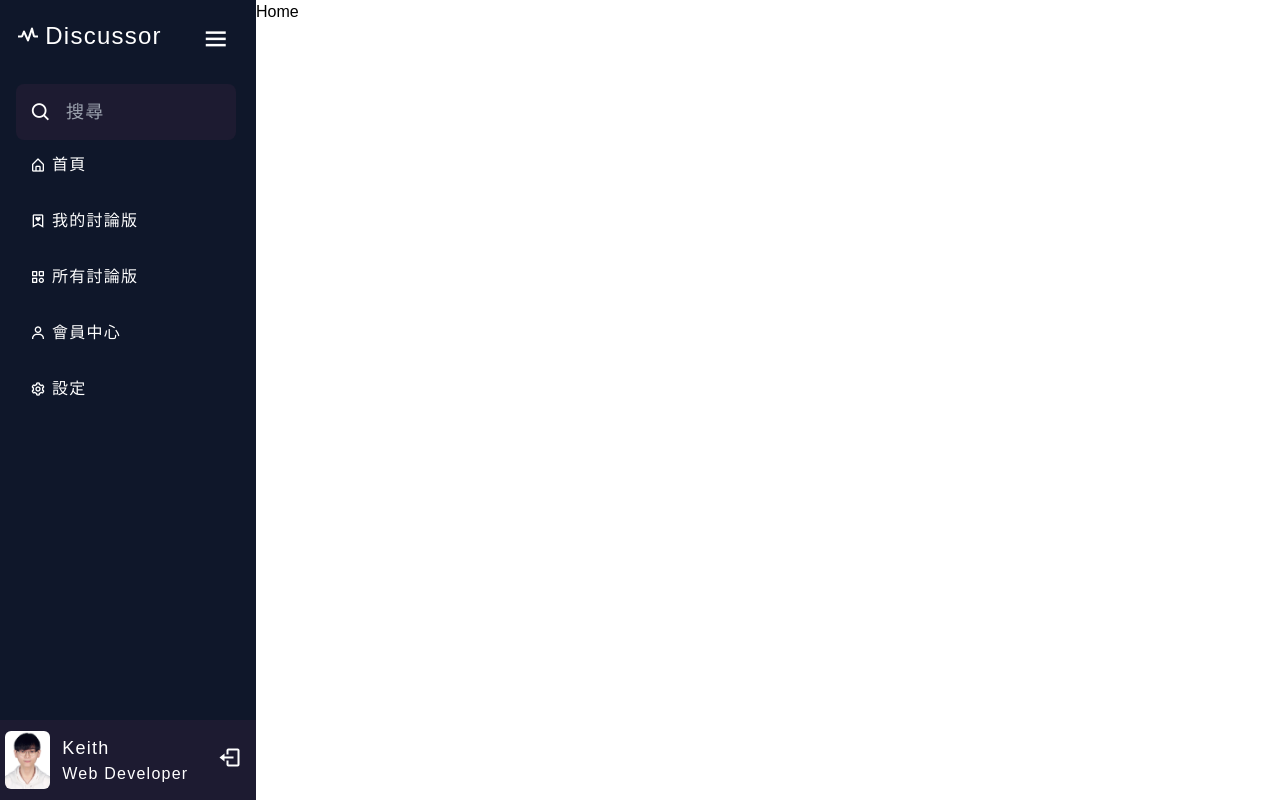
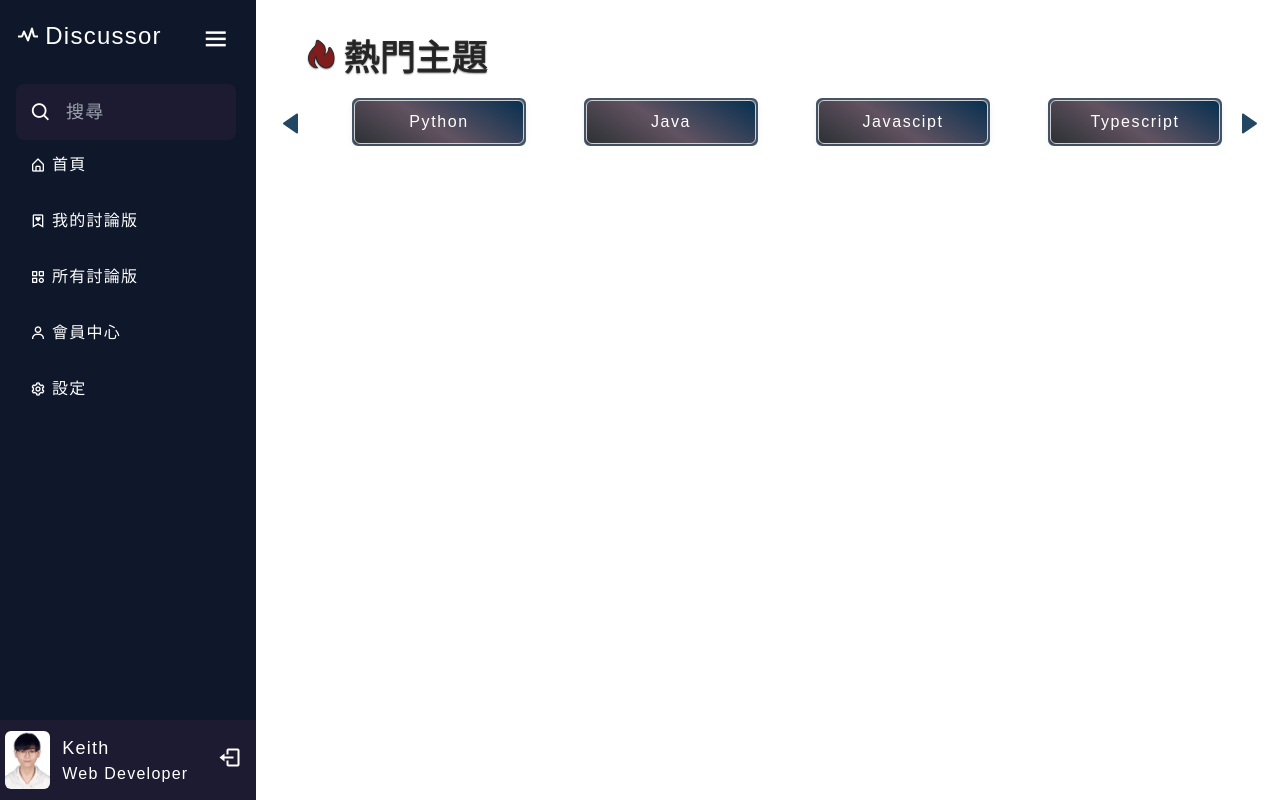
Before and after one commit to Hikariyen881230/discussor, a Next.js app: page / in a window 1280 px wide. Built offline with nearby package versions, Linux system fonts and the light colour scheme.

Commit message:
[ fix ]修改布局&[ complete ]自訂scroll-bar

```diff
--- a/src/app/components/Sidemenu/Sidemenu.tsx
+++ b/src/app/components/Sidemenu/Sidemenu.tsx
@@ -6,7 +6,7 @@ import Link from 'next/link'
 import Image from 'next/image'
 import React, { useState } from 'react'
 
-export default function SideMenu() {
+const SideMenu: React.FC = () => {
   const [collapse, setCollapse] = useState(false)
 
   function hanldeCollapse() {
@@ -115,3 +115,5 @@ export default function SideMenu() {
     </div>
   )
 }
+
+export default SideMenu
--- a/src/app/globals.css
+++ b/src/app/globals.css
@@ -18,7 +18,30 @@ body{
     width: 100%;
     overflow: hidden;
     caret-color: transparent;
+
 }
 input{
     caret-color: auto;
 }
+main{
+    overflow: auto;
+}
+/* scroll bar */
+/* width */
+::-webkit-scrollbar {
+    width: 10px;
+  }
+/* Track */
+::-webkit-scrollbar-track {
+    background: #f1f1f1;
+}
+
+/* Handle */
+::-webkit-scrollbar-thumb {
+    background: #888;
+}
+
+/* Handle on hover */
+::-webkit-scrollbar-thumb:hover {
+    background: #555;
+}
--- a/src/app/layout.tsx
+++ b/src/app/layout.tsx
@@ -20,10 +20,10 @@ export default function RootLayout({
           rel="stylesheet"
         />
       </head>
-      <body>
-        <div className="flex">
+      <body className="h-screen">
+        <div className="flex h-full">
           <SideMenu />
-          <main className="h-full">{children}</main>
+          <main className="flex-1 overflow-y-auto">{children}</main>
         </div>
       </body>
     </html>
--- a/src/app/page.tsx
+++ b/src/app/page.tsx
@@ -1,3 +1,18 @@
+'use client'
+
+import Topics from './components/Topics/Topics'
+
 export default function Home() {
-  return <div>Home</div>
+  return (
+    <div className="container px-12 mt-9">
+      <h2 className="text-4xl font-normal topic">
+        <i className="bx bxs-hot text-red-900 pr-1"></i>
+        熱門主題
+      </h2>
+      <div className="mt-5">
+        <Topics />
+      </div>
+      <div className="test"></div>
+    </div>
+  )
 }
```
